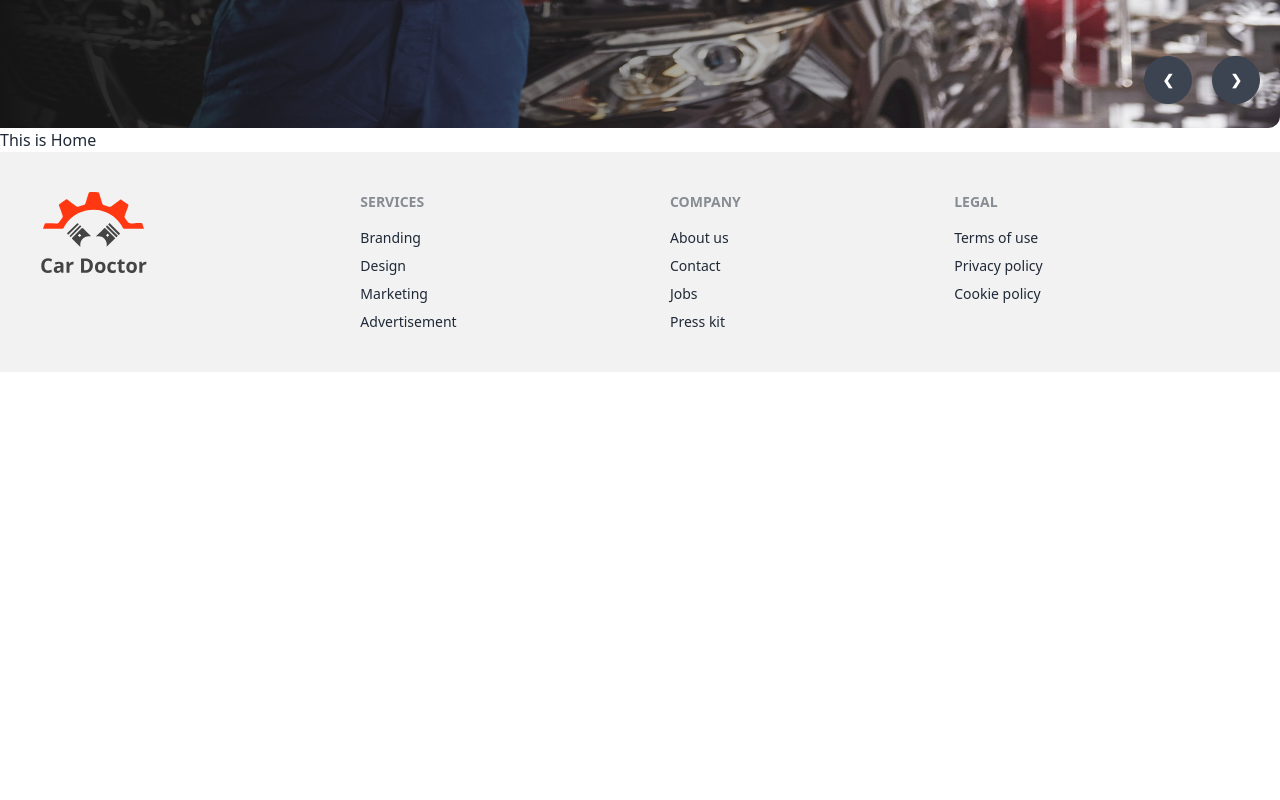
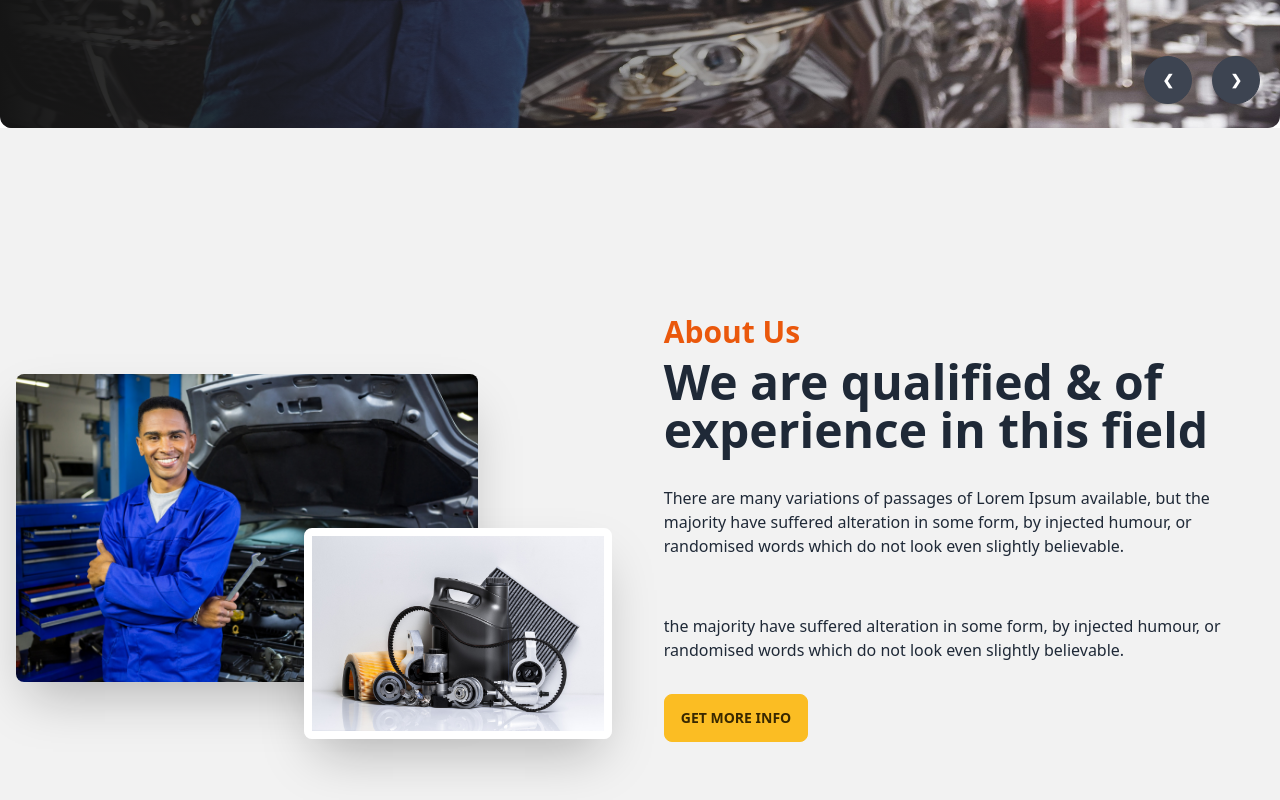
Before and after one commit to safatsaat2/car-doctor-client, a React (Vite) app: page / in a window 1280 px wide. Shown: the part 600-1400 px from the top of the page. Before the commit the page ends 972 px from the top, so only its background shows below. Built offline with nearby package versions, Linux system fonts and the light colour scheme.

Commit message:
about us section

```diff
--- /dev/null
+++ b/src/Pages/Home/About/About.jsx
@@ -0,0 +1,24 @@
+import person from '../../../assets/images/about_us/person.jpg'
+import parts from '../../../assets/images/about_us/parts.jpg'
+
+const About = () => {
+    return (
+        <div className="hero min-h-screen bg-base-200">
+            <div className="hero-content flex-col lg:flex-row">
+                <div className='lg:w-1/2 relative'>
+                    <img src={person} className="w-3/4 rounded-lg shadow-2xl" />
+                    <img src={parts} className="w-1/2 absolute right-5 top-1/2 border-8 border-white rounded-lg shadow-2xl" />
+                </div>
+                <div className='lg:w-1/2 space-y-2 p-4'>
+                    <h3 className='text-3xl text-orange-600 font-bold'>About Us</h3>
+                    <h1 className="text-5xl font-bold">We are qualified & of experience in this field</h1>
+                    <p className="py-6">There are many variations of passages of Lorem Ipsum available, but the majority have suffered alteration in some form, by injected humour, or randomised words which do not look even slightly believable. </p>
+                    <p className="py-6">the majority have suffered alteration in some form, by injected humour, or randomised words which do not look even slightly believable. </p>
+                    <button className="btn btn-warning">Get More Info</button>
+                </div>
+            </div>
+        </div>
+    );
+};
+
+export default About;
--- a/src/Pages/Home/Banner/Banner.jsx
+++ b/src/Pages/Home/Banner/Banner.jsx
@@ -7,7 +7,7 @@
     const slideButtonStyle = "absolute flex justify-end transform -translate-y-1/2 left-5 right-5 bottom-0";
 
 
-    const slideTextStyle = "bg-gradient-to-r from-[#151515] to-[rgba(21, 21, 21, 0)] flex items-center absolute h-full  left-0 top-0";
+    const slideTextStyle = " bg-gradient-to-r from-[#151515] to-[rgba(21, 21, 21, 0)] flex items-center absolute rounded-xl h-full  left-0 top-0";
     return (
         <div className="carousel w-full h-[600px]">
   <div id="slide1" className="carousel-item relative w-full">
--- a/src/Pages/Home/Home/Home.jsx
+++ b/src/Pages/Home/Home/Home.jsx
@@ -1,10 +1,11 @@
+import About from "../About/About";
 import Banner from "../Banner/Banner";
 
 const Home = () => {
     return (
         <div>
             <Banner></Banner>
-            <h2>This is Home</h2>
+            <About></About>
         </div>
     );
 };
```
